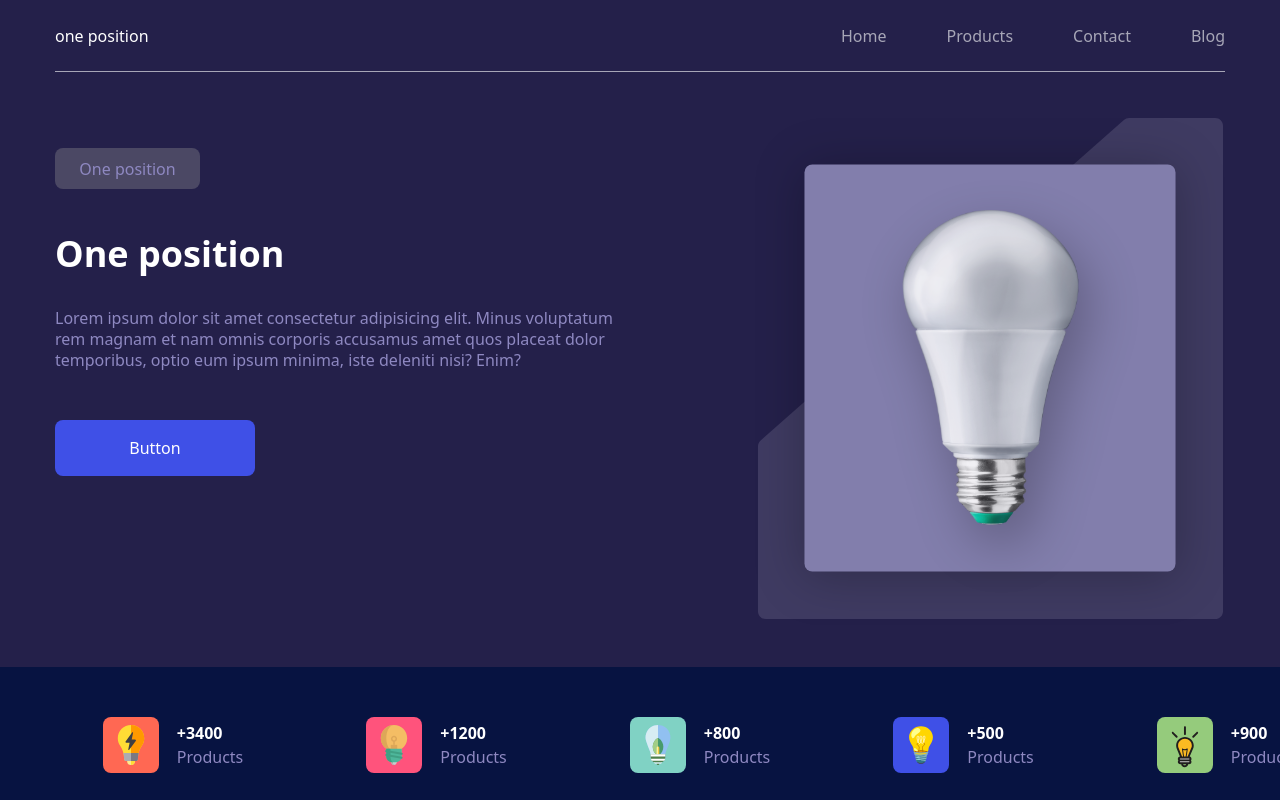
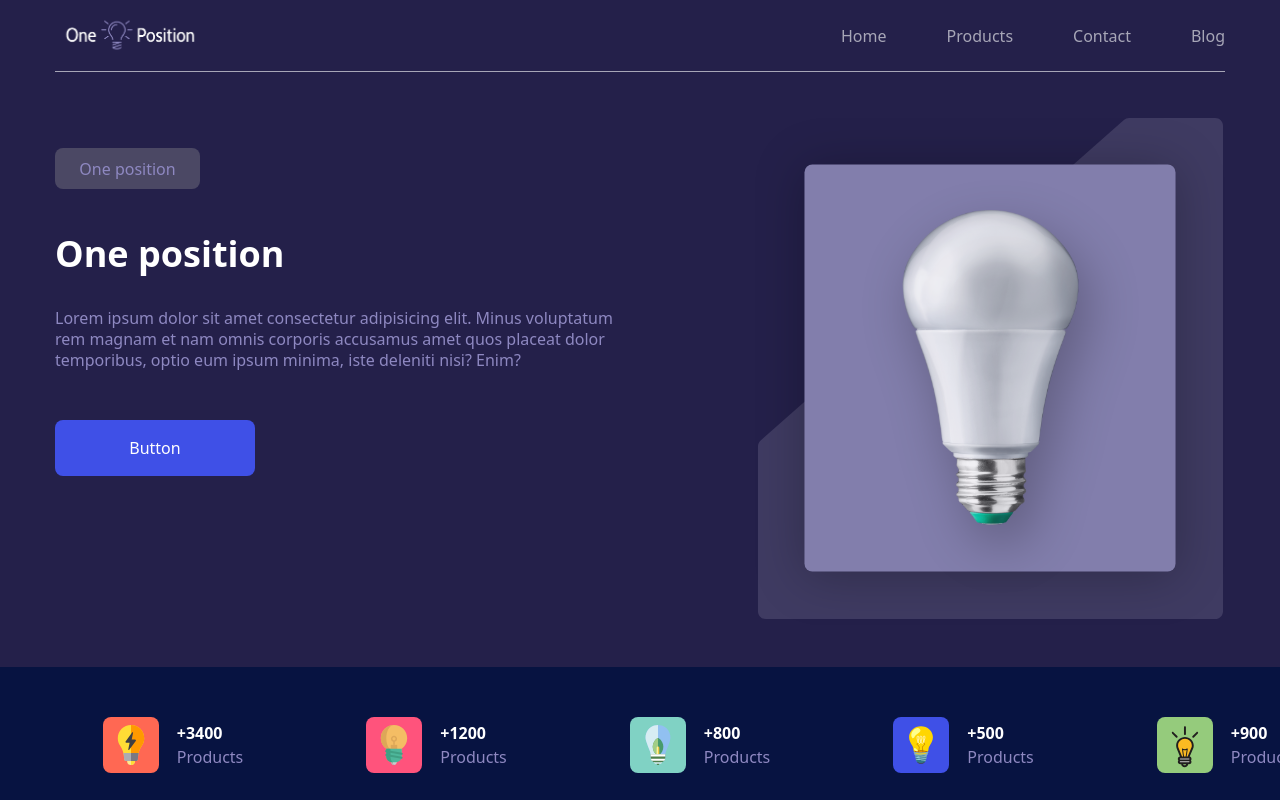
Before and after one commit to thealiyarov/Company_Web_site, a React (Create React App) app: page / in a window 1280 px wide. Shown: the top 800 px of the page. Built offline with nearby package versions, Linux system fonts and the light colour scheme; no server answers.

Commit message:
logo added

```diff
--- a/src/Component/Navbar/Navbar.js
+++ b/src/Component/Navbar/Navbar.js
@@ -1,5 +1,6 @@
 import React from "react";
 import {Outlet,NavLink } from "react-router-dom";
+import logo from "../../Assets/logo.png"
 import "./Navbar.module.css"
 
 function Navbar() {
@@ -8,7 +9,7 @@ function Navbar() {
       <div className=" flex flex-col  mx-auto h-[72px] justify-center">
       <div className="navbar-main  text-white   w-[1170px] h-[72px] flex justify-between items-center">
         <div className="navbar-left">
-          <p>one position</p>
+        <li className="list-none"><NavLink to="/"> <img className="w-[150px]" src={logo} alt="logo" /></NavLink></li>
         </div>
         <div className=" navbar-right  ">
           <ul className="flex gap-[60px] text-[#a7a6b7]">
```
Also changed, not shown: src/Assets/logo.png (added).
